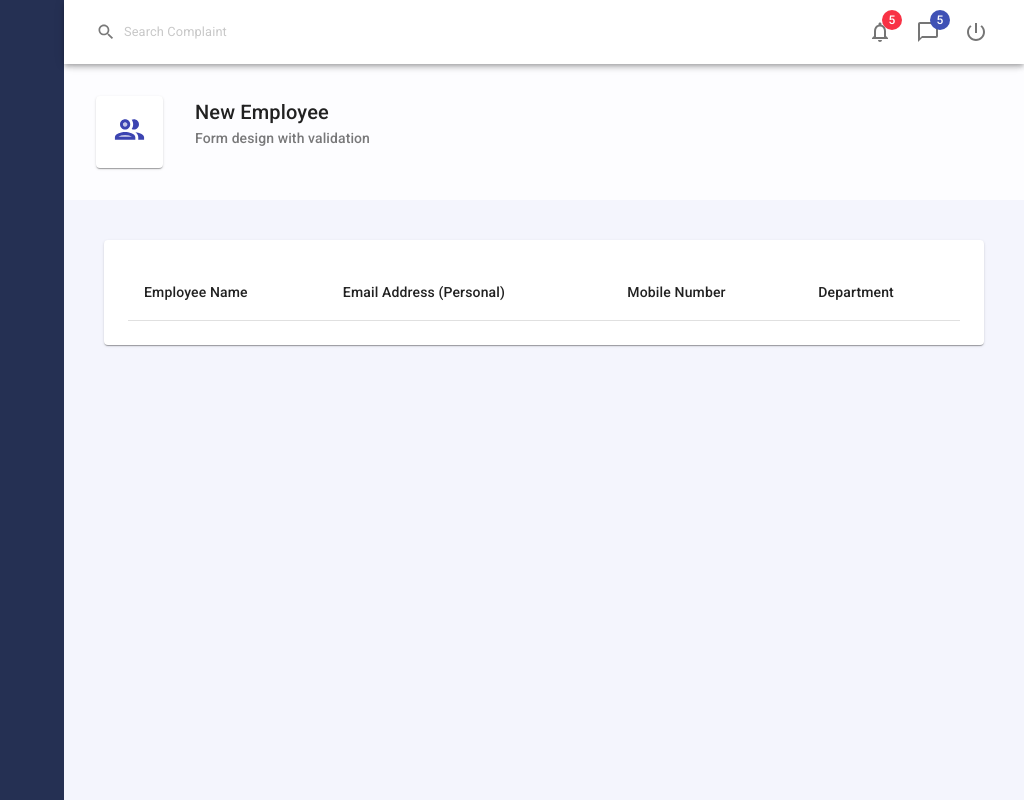
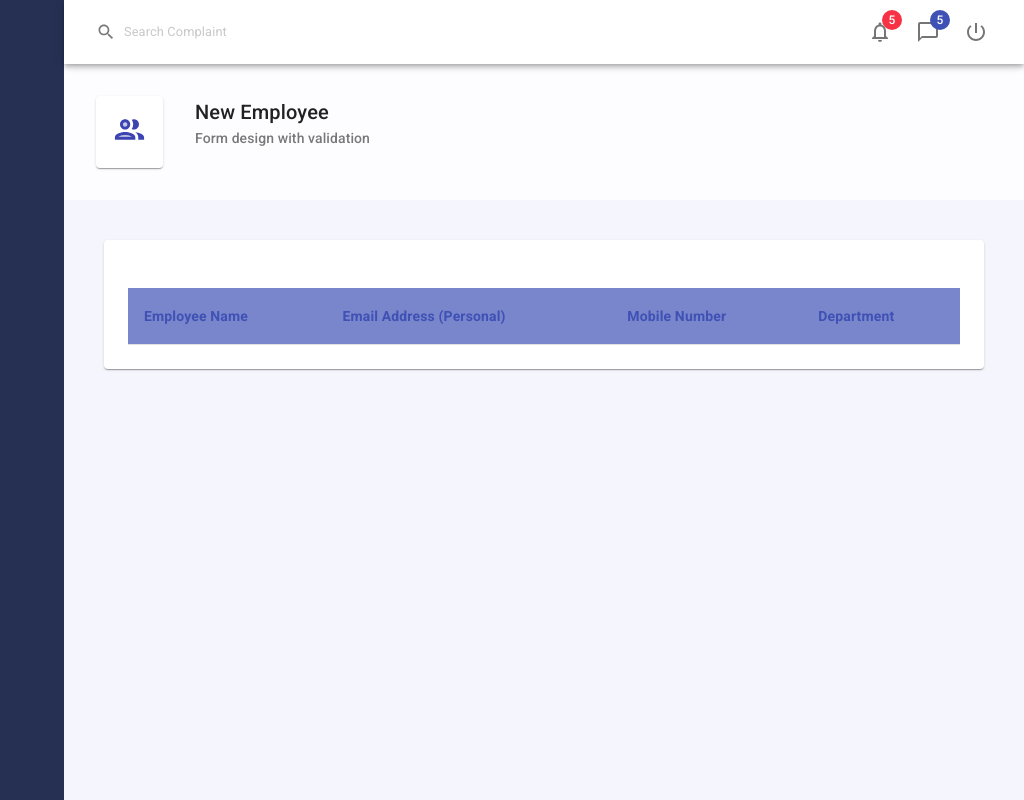
Before and after one commit to ayvicky/demo-material-ui-complete, a React (Create React App) app: page / in a window 1280 px wide. Shown: the whole page, without its empty margins (256-1280 px from the left). Built offline with nearby package versions, Linux system fonts and the light colour scheme.

Commit message:
styled table

```diff
--- a/src/components/useTable.js
+++ b/src/components/useTable.js
@@ -1,12 +1,32 @@
 import React from 'react'
 
-import { Table, TableCell, TableHead, TableRow } from '@material-ui/core'
+import { makeStyles, Table, TableCell, TableHead, TableRow } from '@material-ui/core'
+
+const useStyles = makeStyles(theme => ({
+    table: {
+        marginTop: theme.spacing(3),
+        '& thead th': {
+            fontWeight: '600',
+            color: theme.palette.primary.main,
+            backgroundColor: theme.palette.primary.light,
+        },
+        '& tbody td': {
+            fontWeight: '300'
+        },
+        '& tbody tr:hover': {
+            backgroundColor: '#fffbf2',
+            cursor: 'pointer'
+        }
+    }
+}))
 
 
 export default function useTable(records, headCells) {
 
+    const classes = useStyles();
+
     const TblContainer = props => (
-        <Table>
+        <Table className={classes.table}>
             {props.children}
         </Table>
     )
```
Also changed, not shown: 1 other file (tests, documents, lock files or other folders).
